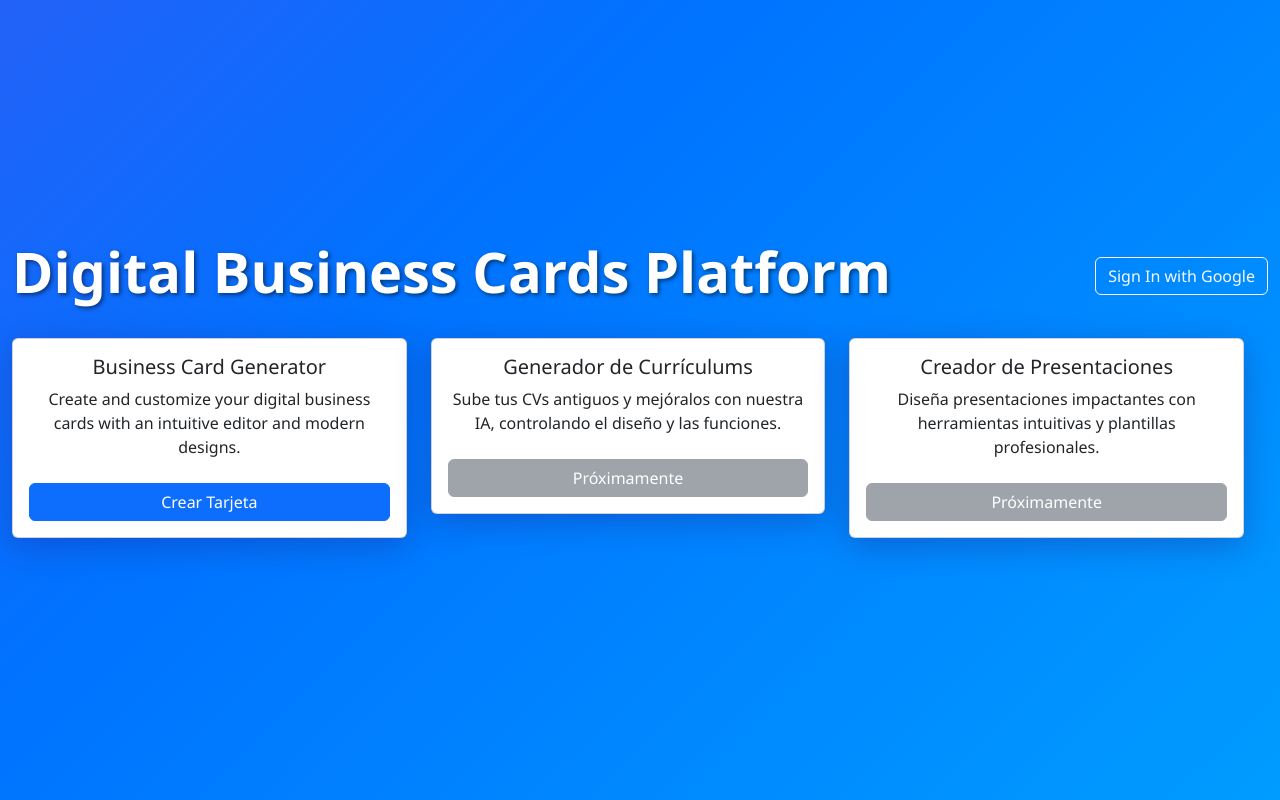
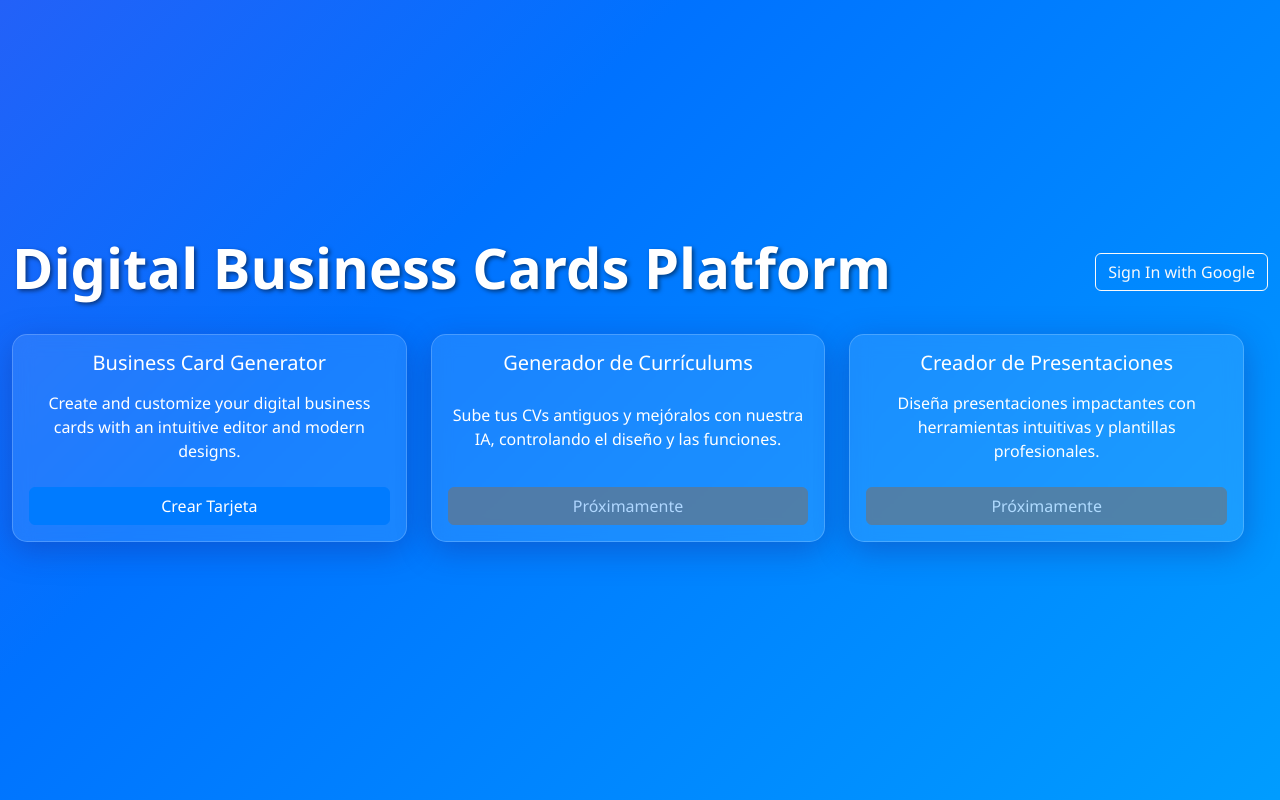
Before and after one commit to matiquelmec/Tarjetas_digitales, a Next.js app: page / in a window 1280 px wide. Built offline with nearby package versions, Linux system fonts and the light colour scheme; no server answers.

Commit message:
Revert "Performance: Optimize CSS loading and reduce unused styles"
This reverts commit b404b9c17a5247ae358ebd1a896512099aaec1e2.

```diff
--- a/src/app/layout.tsx
+++ b/src/app/layout.tsx
@@ -1,8 +1,8 @@
 import type { Metadata } from "next";
 import "./globals.css";
+import 'bootstrap/dist/css/bootstrap.min.css';
 import './custom.css';
 import { Providers } from '@/components/Providers';
-import { OptimizedStyles } from '@/components/OptimizedStyles';
 
 export const metadata: Metadata = {
   title: "Digital Business Cards - Professional Card Generator",
@@ -22,7 +22,6 @@ export default function RootLayout({
         padding: 0
       }}>
         <Providers>
-          <OptimizedStyles />
           {children}
         </Providers>
       </body>
--- a/src/app/page.module.css
+++ /dev/null
@@ -1,71 +0,0 @@
-/* Critical styles for homepage only */
-@keyframes gradientAnimation {
-  0% { background-position: 0% 50%; }
-  50% { background-position: 100% 50%; }
-  100% { background-position: 0% 50%; }
-}
-
-.animatedGradientBackground {
-  background: linear-gradient(-45deg, #00c6ff, #0072ff, #8e2de2, #4a00e0);
-  background-size: 400% 400%;
-  animation: gradientAnimation 15s ease infinite;
-  min-height: 100vh;
-  display: flex;
-  flex-direction: column;
-  justify-content: center;
-  align-items: center;
-}
-
-.glassCard {
-  background: rgba(255, 255, 255, 0.1);
-  backdrop-filter: blur(10px);
-  border: 1px solid rgba(255, 255, 255, 0.2);
-  border-radius: 15px;
-  box-shadow: 0 8px 32px 0 rgba(31, 38, 135, 0.37);
-  transition: transform 0.3s ease-in-out, box-shadow 0.3s ease-in-out;
-  height: 100%;
-  color: white;
-}
-
-.glassCard:hover {
-  transform: translateY(-5px);
-  box-shadow: 0 12px 48px 0 rgba(31, 38, 135, 0.5);
-}
-
-.btnModern {
-  background-color: #007bff;
-  border-color: #007bff;
-  transition: background-color 0.3s ease-in-out, border-color 0.3s ease-in-out;
-  width: 100%;
-}
-
-.btnModern:hover {
-  background-color: #0056b3;
-  border-color: #0056b3;
-}
-
-.btnDisabled {
-  background-color: #6c757d !important;
-  border-color: #6c757d !important;
-  cursor: not-allowed;
-}
-
-.header {
-  color: #ffffff;
-  text-shadow: 2px 2px 4px rgba(0,0,0,0.5);
-}
-
-.cardTitle {
-  font-size: 1.5rem;
-  margin-bottom: 1rem;
-}
-
-.cardText {
-  margin-bottom: 1.5rem;
-}
-
-.buttonLink {
-  text-decoration: none;
-  display: block;
-  width: 100%;
-}
--- a/src/app/page.tsx
+++ b/src/app/page.tsx
@@ -4,7 +4,6 @@ import { Container, Row, Col, Button, Card } from 'react-bootstrap';
 import Link from 'next/link';
 import { useRouter } from 'next/navigation';
 import { useSession, signIn, signOut } from 'next-auth/react';
-import styles from './page.module.css';
 
 export default function HomePage() {
   const { data: session, status } = useSession();
@@ -26,10 +25,49 @@ export default function HomePage() {
   };
 
   return (
-    <div className={styles.animatedGradientBackground}>
+    <>
+      <style jsx global>{`
+        @keyframes gradientAnimation {
+          0% { background-position: 0% 50%; }
+          50% { background-position: 100% 50%; }
+          100% { background-position: 0% 50%; }
+        }
+        .animated-gradient-background {
+          background: linear-gradient(-45deg, #00c6ff, #0072ff, #8e2de2, #4a00e0);
+          background-size: 400% 400%;
+          animation: gradientAnimation 15s ease infinite;
+        }
+        .glass-card {
+          background: rgba(255, 255, 255, 0.1);
+          backdrop-filter: blur(10px);
+          border: 1px solid rgba(255, 255, 255, 0.2);
+          border-radius: 15px;
+          box-shadow: 0 8px 32px 0 rgba(31, 38, 135, 0.37);
+          transition: transform 0.3s ease-in-out, box-shadow 0.3s ease-in-out;
+        }
+        .glass-card:hover {
+          transform: translateY(-5px);
+          box-shadow: 0 12px 48px 0 rgba(31, 38, 135, 0.5);
+        }
+        .btn-modern {
+          background-color: #007bff;
+          border-color: #007bff;
+          transition: background-color 0.3s ease-in-out, border-color 0.3s ease-in-out;
+        }
+        .btn-modern:hover {
+          background-color: #0056b3;
+          border-color: #0056b3;
+        }
+        .btn-disabled {
+          background-color: #6c757d !important;
+          border-color: #6c757d !important;
+          cursor: not-allowed;
+        }
+      `}</style>
+      <div className="animated-gradient-background min-vh-100 d-flex flex-column justify-content-center align-items-center">
         <Container fluid className="py-5">
           <div className="d-flex justify-content-between align-items-center mb-4">
-            <h1 className={`text-center display-4 fw-bold ${styles.header}`}>Digital Business Cards Platform</h1>
+            <h1 className="text-center display-4 fw-bold" style={{ color: '#ffffff', textShadow: '2px 2px 4px rgba(0,0,0,0.5)' }}>Digital Business Cards Platform</h1>
             <div>
               <div className="d-flex gap-2">
                 {session ? (
@@ -55,21 +93,25 @@ export default function HomePage() {
           </div>
           <Row className="justify-content-center text-center w-100">
             <Col md={4} className="mb-4">
-              <Card className={styles.glassCard}>
+              <Card className="h-100 glass-card text-white">
                 <Card.Body className="d-flex flex-column justify-content-between">
-                  <Card.Title className={styles.cardTitle}>Business Card Generator</Card.Title>
-                  <Card.Text className={styles.cardText}>
+                  <Card.Title className="h3 mb-3">Business Card Generator</Card.Title>
+                  <Card.Text className="mb-4">
                     Create and customize your digital business cards with an intuitive editor and modern designs.
                   </Card.Text>
                   <div>
                     <a
                       href="/create"
-                      className={styles.buttonLink}
+                      style={{
+                        textDecoration: 'none',
+                        display: 'block',
+                        width: '100%'
+                      }}
                       onClick={handleCreateCard}
                     >
                       <Button
                         variant="primary"
-                        className={styles.btnModern}
+                        className="btn-modern w-100"
                         type="button"
                         as="div"
                       >
@@ -81,29 +123,30 @@ export default function HomePage() {
               </Card>
             </Col>
             <Col md={4} className="mb-4">
-              <Card className={styles.glassCard}>
+              <Card className="h-100 glass-card text-white">
                 <Card.Body className="d-flex flex-column justify-content-between">
-                  <Card.Title className={styles.cardTitle}>Generador de Currículums</Card.Title>
-                  <Card.Text className={styles.cardText}>
+                  <Card.Title className="h3 mb-3">Generador de Currículums</Card.Title>
+                  <Card.Text className="mb-4">
                     Sube tus CVs antiguos y mejóralos con nuestra IA, controlando el diseño y las funciones.
                   </Card.Text>
-                  <Button variant="secondary" disabled className={styles.btnDisabled}>Próximamente</Button>
+                  <Button variant="secondary" disabled className="btn-disabled w-100">Próximamente</Button>
                 </Card.Body>
               </Card>
             </Col>
             <Col md={4} className="mb-4">
-              <Card className={styles.glassCard}>
+              <Card className="h-100 glass-card text-white">
                 <Card.Body className="d-flex flex-column justify-content-between">
-                  <Card.Title className={styles.cardTitle}>Creador de Presentaciones</Card.Title>
-                  <Card.Text className={styles.cardText}>
+                  <Card.Title className="h3 mb-3">Creador de Presentaciones</Card.Title>
+                  <Card.Text className="mb-4">
                     Diseña presentaciones impactantes con herramientas intuitivas y plantillas profesionales.
                   </Card.Text>
-                  <Button variant="secondary" disabled className={styles.btnDisabled}>Próximamente</Button>
+                  <Button variant="secondary" disabled className="btn-disabled w-100">Próximamente</Button>
                 </Card.Body>
               </Card>
             </Col>
           </Row>
         </Container>
       </div>
+    </>
   );
 }
--- a/src/components/OptimizedStyles.tsx
+++ /dev/null
@@ -1,42 +0,0 @@
-'use client';
-
-import { useEffect } from 'react';
-
-export function OptimizedStyles() {
-  useEffect(() => {
-    // Load only essential Bootstrap CSS dynamically after component mounts
-    const link = document.createElement('link');
-    link.rel = 'stylesheet';
-    link.href = 'https://cdn.jsdelivr.net/npm/bootstrap@5.3.2/dist/css/bootstrap.min.css';
-    link.integrity = 'sha384-T3c6CoIi6uLrA9TneNEoa7RxnatzjcDSCmG1MXxSR1GAsXEV/Dwwykc2MPK8M2HN';
-    link.crossOrigin = 'anonymous';
-
-    // Load asynchronously to avoid render blocking
-    link.media = 'print';
-    link.onload = function() {
-      (this as HTMLLinkElement).media = 'all';
-    };
-
-    // Add noscript fallback
-    const noscript = document.createElement('noscript');
-    const fallbackLink = document.createElement('link');
-    fallbackLink.rel = 'stylesheet';
-    fallbackLink.href = 'https://cdn.jsdelivr.net/npm/bootstrap@5.3.2/dist/css/bootstrap.min.css';
-    noscript.appendChild(fallbackLink);
-
-    document.head.appendChild(link);
-    document.head.appendChild(noscript);
-
-    return () => {
-      // Cleanup on unmount
-      if (document.head.contains(link)) {
-        document.head.removeChild(link);
-      }
-      if (document.head.contains(noscript)) {
-        document.head.removeChild(noscript);
-      }
-    };
-  }, []);
-
-  return null;
-}
```
